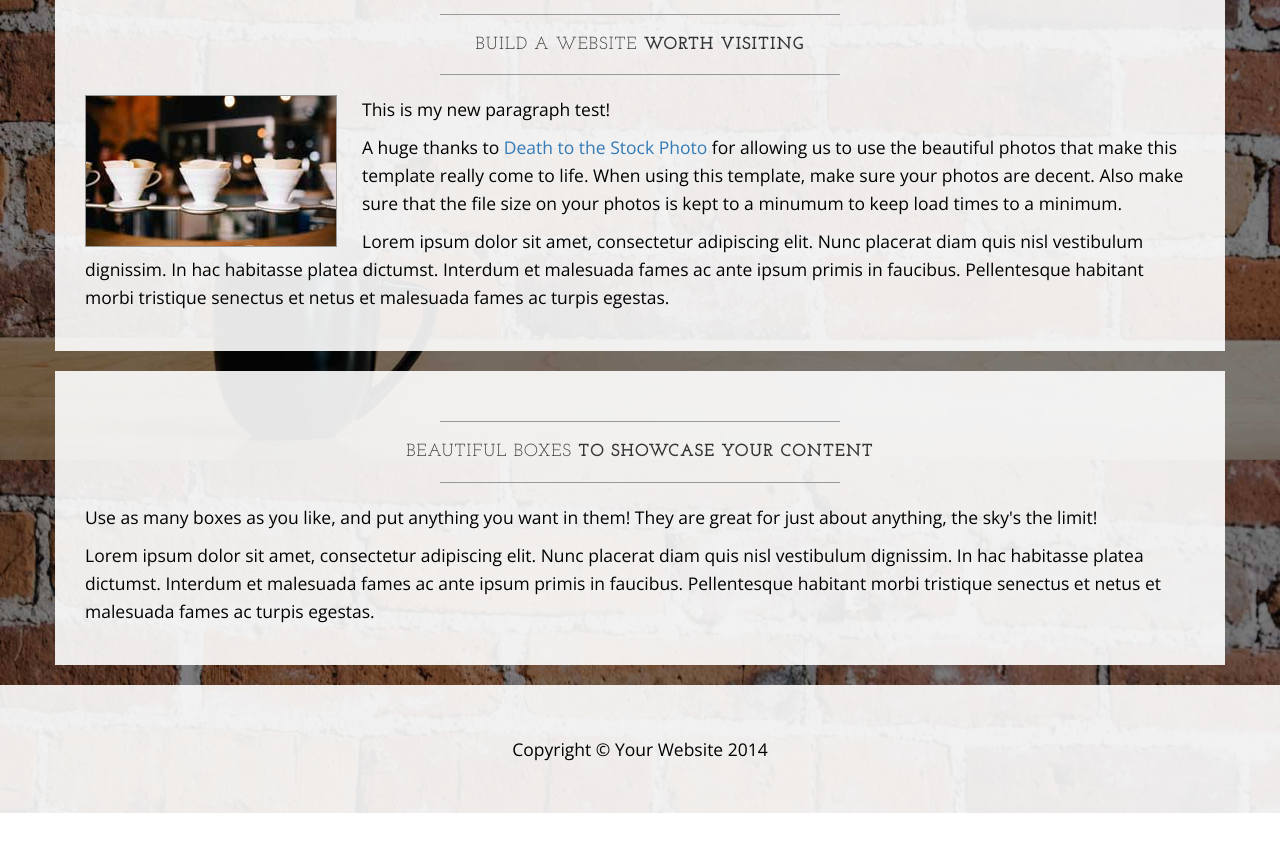
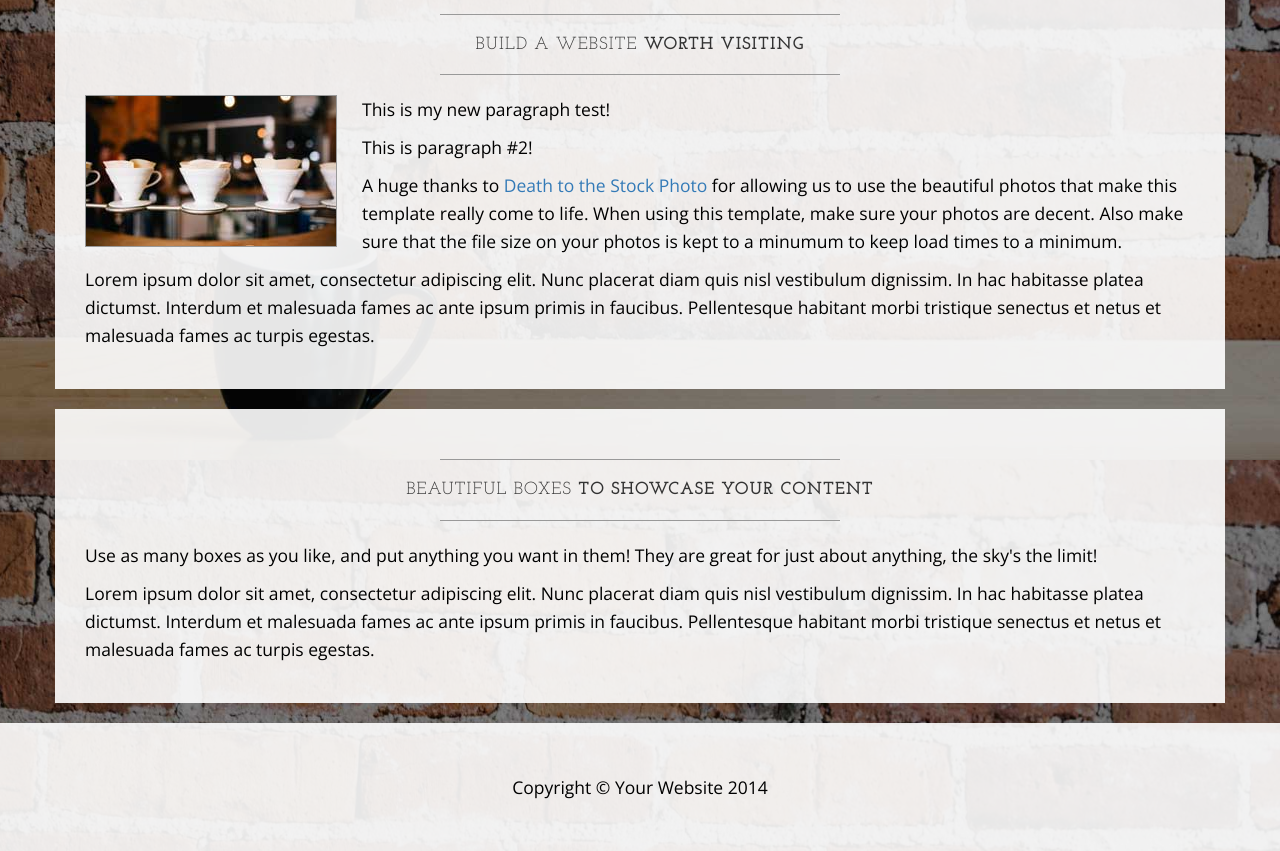
Before and after one commit to orchrist/orchrist.github.io, a plain HTML site: page index.html in a window 1280 px wide. Shown: the part 1140-1991 px from the top of the page. Before the commit the page ends 1953 px from the top, so only its background shows below. Drawn offline with nearby package versions, Linux system fonts and the light colour scheme.

Commit message:
Added paragraph #2.

```diff
--- a/index.html
+++ b/index.html
@@ -130,7 +130,8 @@
                     <img class="img-responsive img-border img-left" src="img/intro-pic.jpg" alt="">
                     <hr class="visible-xs">
                     <p>This is my new paragraph test! </p>
-                    <p>A huge thanks to <a href="http://join.deathtothestockphoto.com/" target="_blank">Death to the Stock Photo</a> for allowing us to use the beautiful photos that make this template really come to life. When using this template, make sure your photos are decent. Also make sure that the file size on your photos is kept to a minumum to keep load times to a minimum.</p>
+                    <p> This is paragraph #2! </p>
+<p>A huge thanks to <a href="http://join.deathtothestockphoto.com/" target="_blank">Death to the Stock Photo</a> for allowing us to use the beautiful photos that make this template really come to life. When using this template, make sure your photos are decent. Also make sure that the file size on your photos is kept to a minumum to keep load times to a minimum.</p>
                     <p>Lorem ipsum dolor sit amet, consectetur adipiscing elit. Nunc placerat diam quis nisl vestibulum dignissim. In hac habitasse platea dictumst. Interdum et malesuada fames ac ante ipsum primis in faucibus. Pellentesque habitant morbi tristique senectus et netus et malesuada fames ac turpis egestas.</p>
                 </div>
             </div>
```
